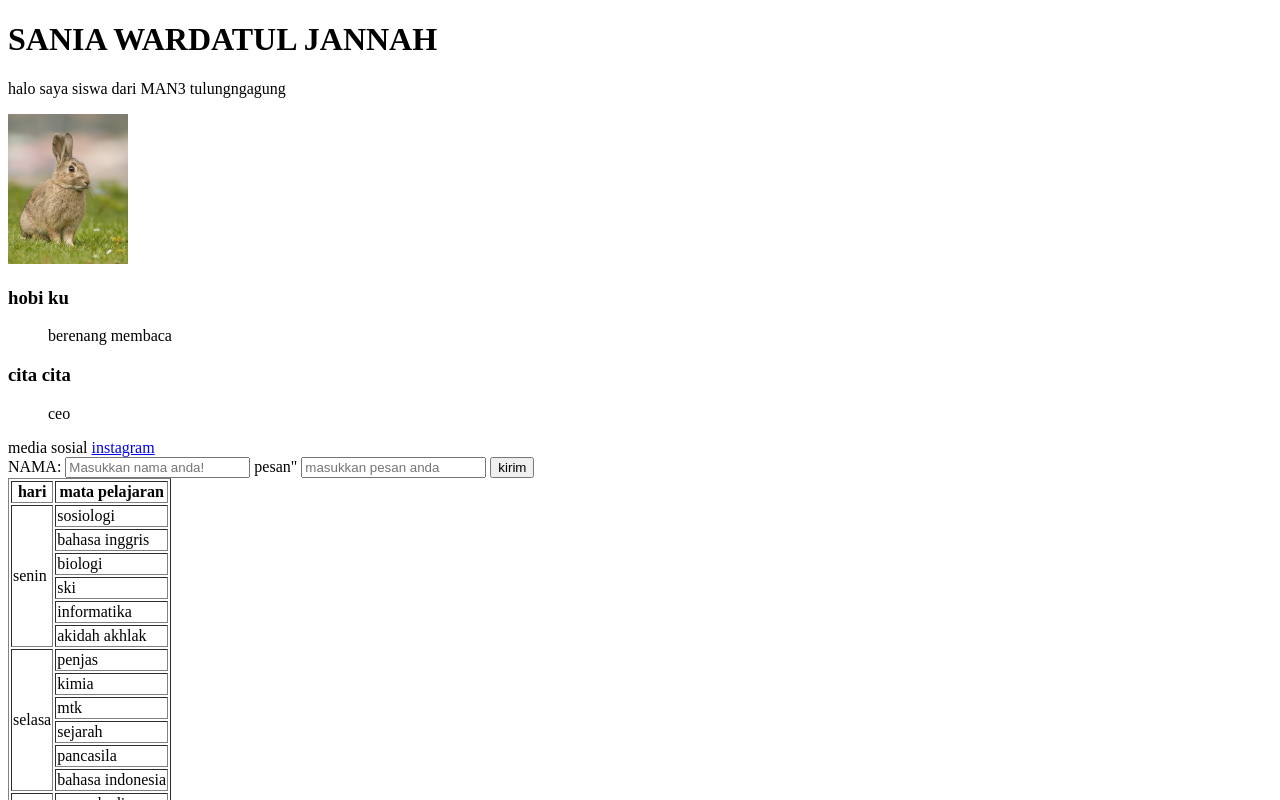
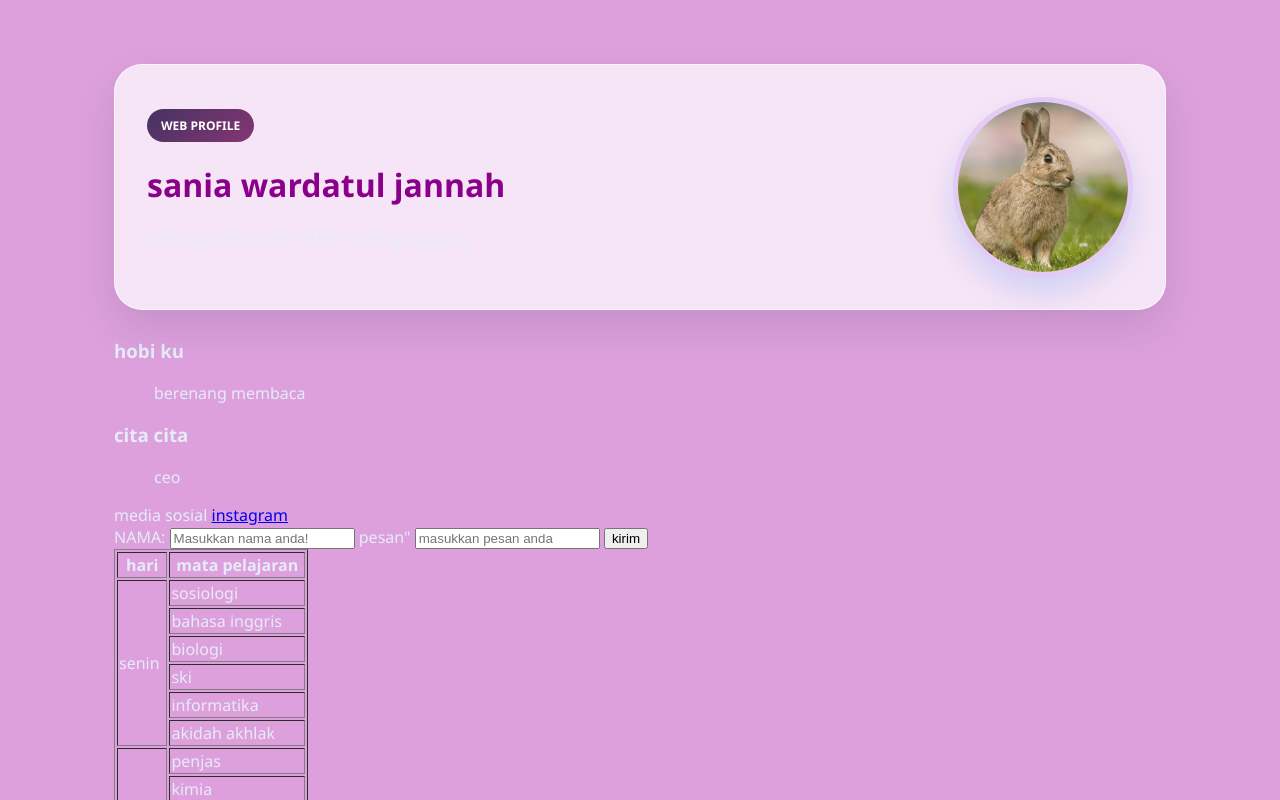
Before and after one commit to saniawardatul47-star/profil, a plain HTML site: page index.html in a window 1280 px wide. Shown: the top 800 px of the page. Drawn offline with Linux system fonts and the light colour scheme.

Commit message:
mengubah warna

```diff
--- a/index.html
+++ b/index.html
@@ -1,18 +1,25 @@
 <!DOCTYPE html>
 <html lang="en">
+
 <head>
     <meta charset="UTF-8">
     <meta name="viewport" content="width=device-width, initial-scale=1.0">
     <title>PROFIL</title>
+    <link rel="stylesheet" href="style.css" />
 </head>
+
 <body>
-    <h1>
-SANIA WARDATUL JANNAH
-    </h1>
-    <P>
+    <div class="page">
+        <header class="hero">
+            <div class="profile-content">
+                <span class="badge">web profile</span>
+                <h1 style="color: darkmagenta;">sania wardatul jannah</h1>
+                <P class="deskripsi"style="color: rgb(25, 25, 25,)">
                     halo saya siswa dari MAN3 tulungngagung
             </P>
-    <img src="kelinci comel.jpg" height="150">
+            </div>
+            <img src="kelinci comel.jpg" class="profile-photo">
+        </header>
         <h3>
             hobi ku
         </h3>
--- /dev/null
+++ b/style.css
@@ -0,0 +1,75 @@
+* {
+    box-sizing: border-box;
+}
+body {
+    margin: 0;
+    font-family: 'Segoe UI', Tahoma, Geneva, Verdana, sans-serif;
+    background:plum;
+    color: #e4ecf7;
+}
+
+.page{
+    max-width: 1100px;
+    margin: 40px auto;
+    padding: 24px;
+}
+
+.hero{
+    display: flex;
+    align-items: center;
+    justify-content: space-between;
+    gap: 30px;
+    background: rgba(255, 255, 255, 0.72);
+    backdrop-filter: blur(10px);
+    border: 1px solid rgba(255, 255, 255, 0.7);
+    box-shadow: 0 18px 40px rgba(30, 41, 59, 0.12);
+    border-radius: 28px;
+    padding: 32px;
+    margin-bottom: 28px;
+}
+
+.badge {
+    display: inline-block;
+    background: linear-gradient(135deg,#453363, #853573);
+    color: white;
+    padding: 8px 14px;
+    border-radius: 999px;
+    font-size: 12px;
+    font-weight: 700;
+    text-transform: uppercase;
+}
+
+
+.judul{
+    margin: 0;
+    font-family: 'plus jakarta sans', 'segoe UI',
+    sans-serif;
+    line-height: 1.4;
+}
+
+
+.judul-besar{
+    font-size: clamp(2,3rem, 4vw, 4rem);
+    font-weight: 800;
+    color: #111827;
+     margin-top: 14px;
+}
+
+
+#teks2 {
+    margin-top: 12px;
+    max-width: 620px;
+    font-size: 1.08rem;
+    color: #475569;
+    text-align: left;
+    background: transparent;
+}
+
+.profile-photo{
+    width: 180px;
+    height: 180px;
+    object-fit: cover;
+    border-radius: 50%;
+    border: 5px solid rgba(124, 58, 237, 0.15);
+    box-shadow: 0 16px 30px rgba(59, 130, 246, 0.2);
+}
```
Lines whose indentation alone changed are shown as unchanged.
